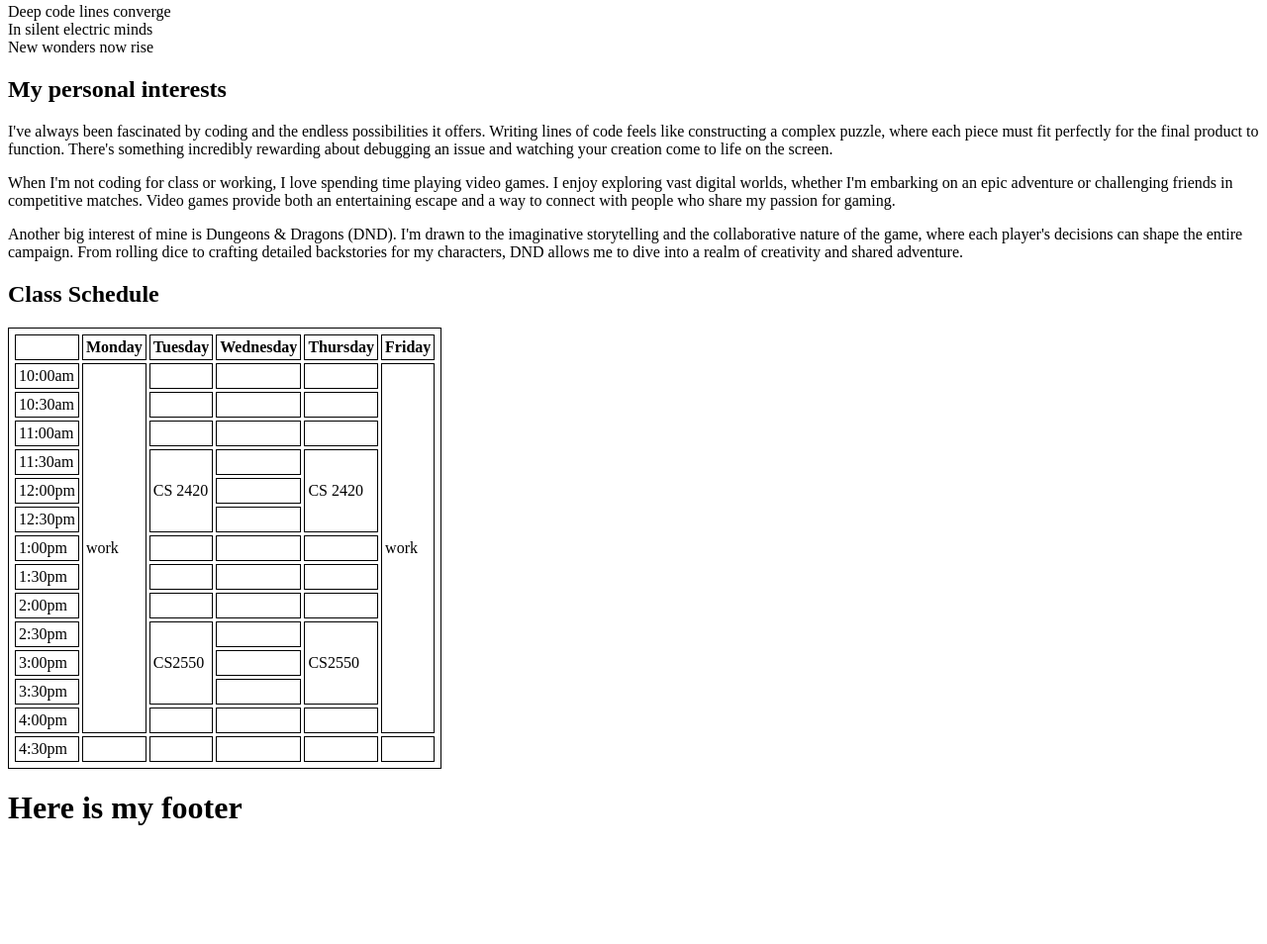
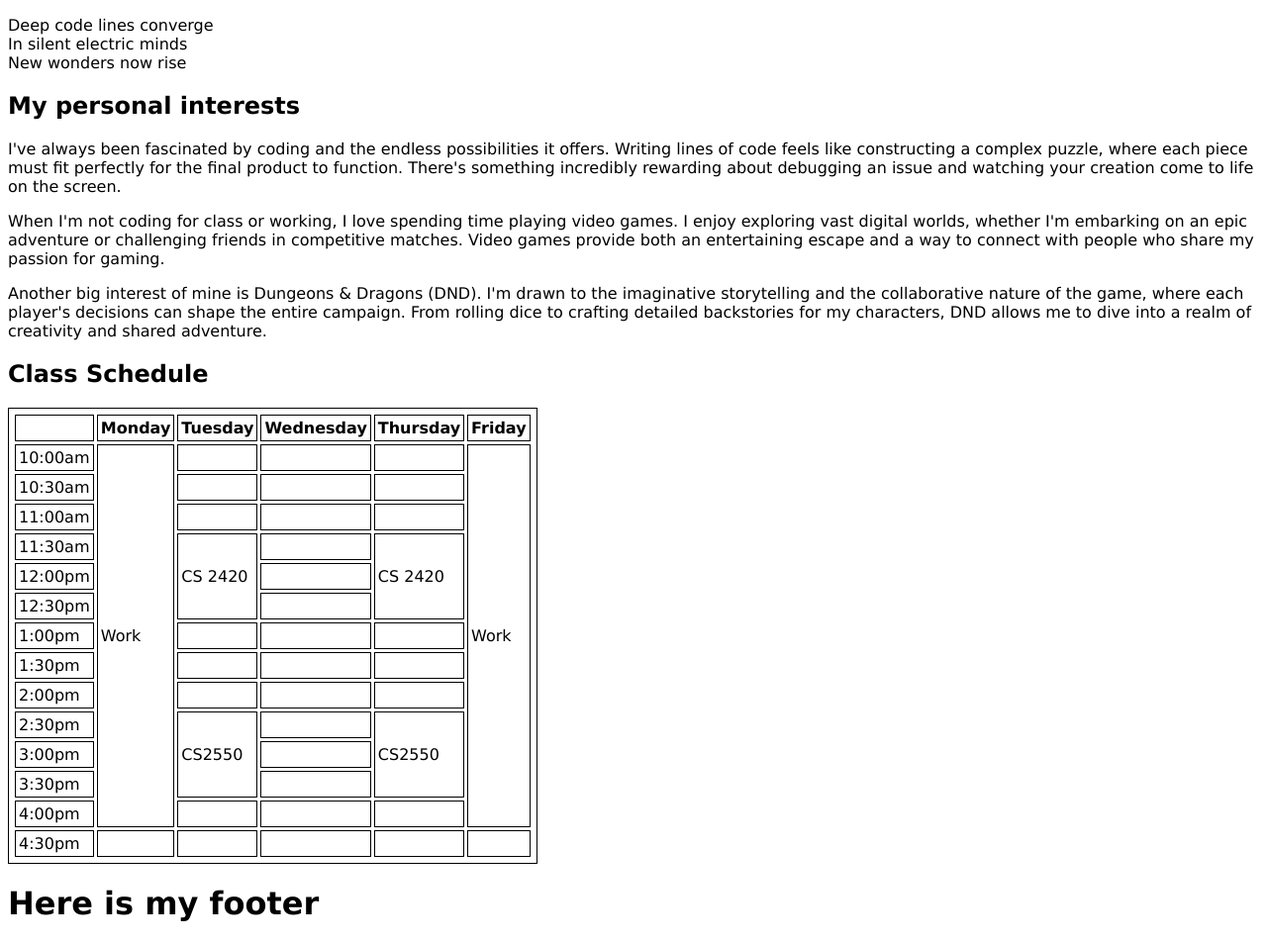
Before and after one commit to Redphyco/P2-CS-2550, a plain HTML site: page index.html in a window 1280 px wide. Shown: the part 603-1557 px from the top of the page at 99% size. Before the commit the page ends 1460 px from the top, so only its background shows below. Drawn offline with Linux system fonts and the light colour scheme.

Commit message:
Font change

```diff
--- a/css/main.css
+++ b/css/main.css
@@ -6,6 +6,7 @@ body{
 	/*border-box style of box-sizing makes it so both width and padding of a block element are included
 	in the total width of the element.  This is preferred going forward */
 	box-sizing: border-box;
+	font-family: Verdana, Geneva, Tahoma, sans-serif;
 }
 .res-section {
 	color:black;
--- a/index.html
+++ b/index.html
@@ -96,11 +96,11 @@ TRICK:  select all text in this file, 'Ctrl-A', then use 'Alt-Shift-f' to format
 				</tr>
 				<tr>
 					<td>10:00am</td>
-					<td rowspan="13">work</td>
+					<td rowspan="13">Work</td>
 					<td></td>
 					<td></td>
 					<td></td>
-					<td rowspan="13">work</td>
+					<td rowspan="13">Work</td>
 				</tr>
 				<tr>
 					<td>10:30am</td>
```
